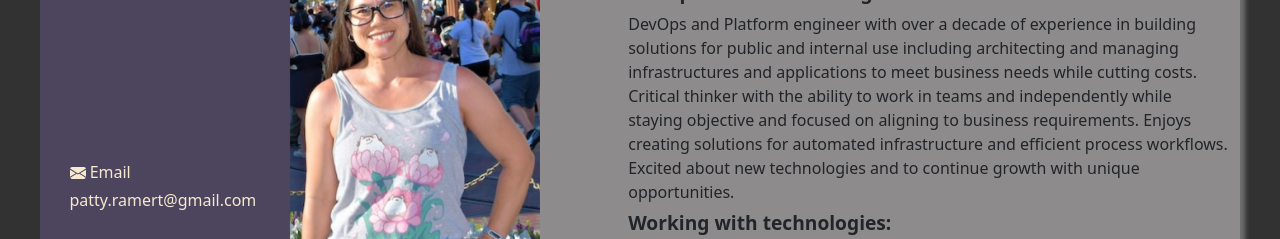
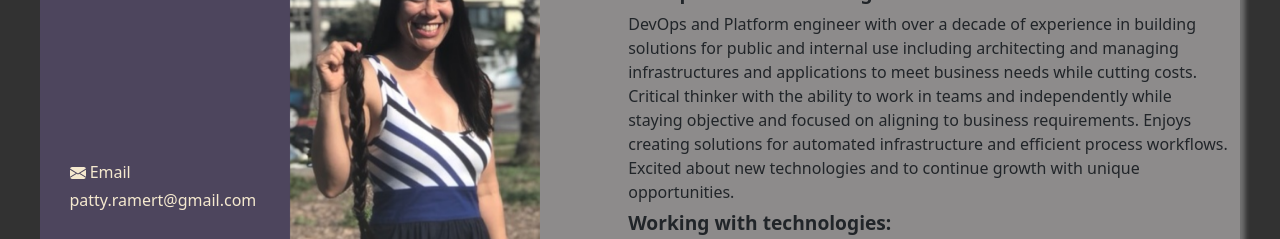
Before and after one commit to smyleeface/big-dev-soon-business-card-freerun-oyj7qg, a plain HTML site: page index.html in a window 1280 px wide. Shown: the part 211-450 px from the top of the page. Drawn offline with nearby package versions, Linux system fonts and the light colour scheme.

Commit message:
feat: updated picture

```diff
--- a/index.html
+++ b/index.html
@@ -46,7 +46,7 @@
         </div>
         <div class="container-right">
           <div class="container-user-image">
-            <img src="assets/images/user-image.jpg" class="animate__animated animate__fadeIn" alt="Patty" />
+            <img src="assets/images/patty.jpg" class="animate__animated animate__fadeIn" alt="Patty" />
           </div>
           <div class="container-user-data">
             <div class="user-name">
```
Also changed, not shown: assets/images/patty.jpg (added).
